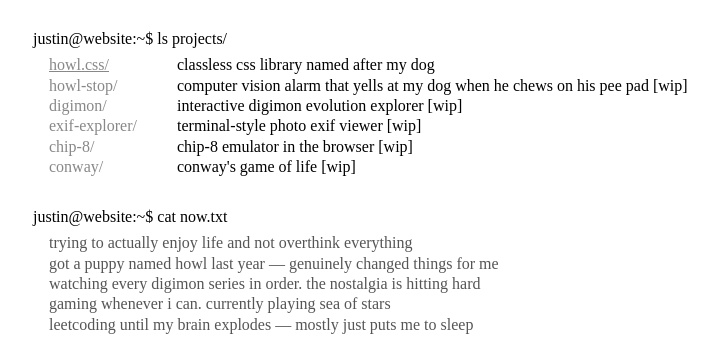
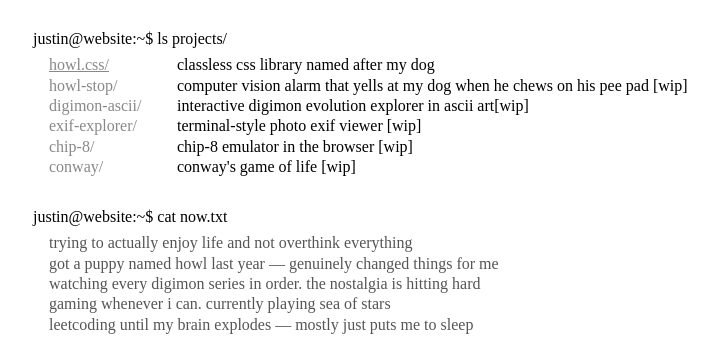
Before and after one commit to jhjhjljl/website, a FastAPI app: page / in a window 1280 px wide. Shown: the part 273-611 px from the top of the page, without its empty margins (207-925 px from the left). Run offline with FastAPI, Linux system fonts and the light colour scheme; some web fonts are replaced.

Commit message:
Update project description.

```diff
--- a/app/templates/index.html
+++ b/app/templates/index.html
@@ -45,8 +45,8 @@
 			<dd>computer vision alarm that yells at my dog when he chews on his pee pad [wip]</dd>
 		</div>
 		<div>
-			<dt>digimon/</dt>
-			<dd>interactive digimon evolution explorer [wip]</dd>
+			<dt>digimon-ascii/</dt>
+			<dd>interactive digimon evolution explorer in ascii art[wip]</dd>
 		</div>
 		<div>
 			<dt>exif-explorer/</dt>
```
